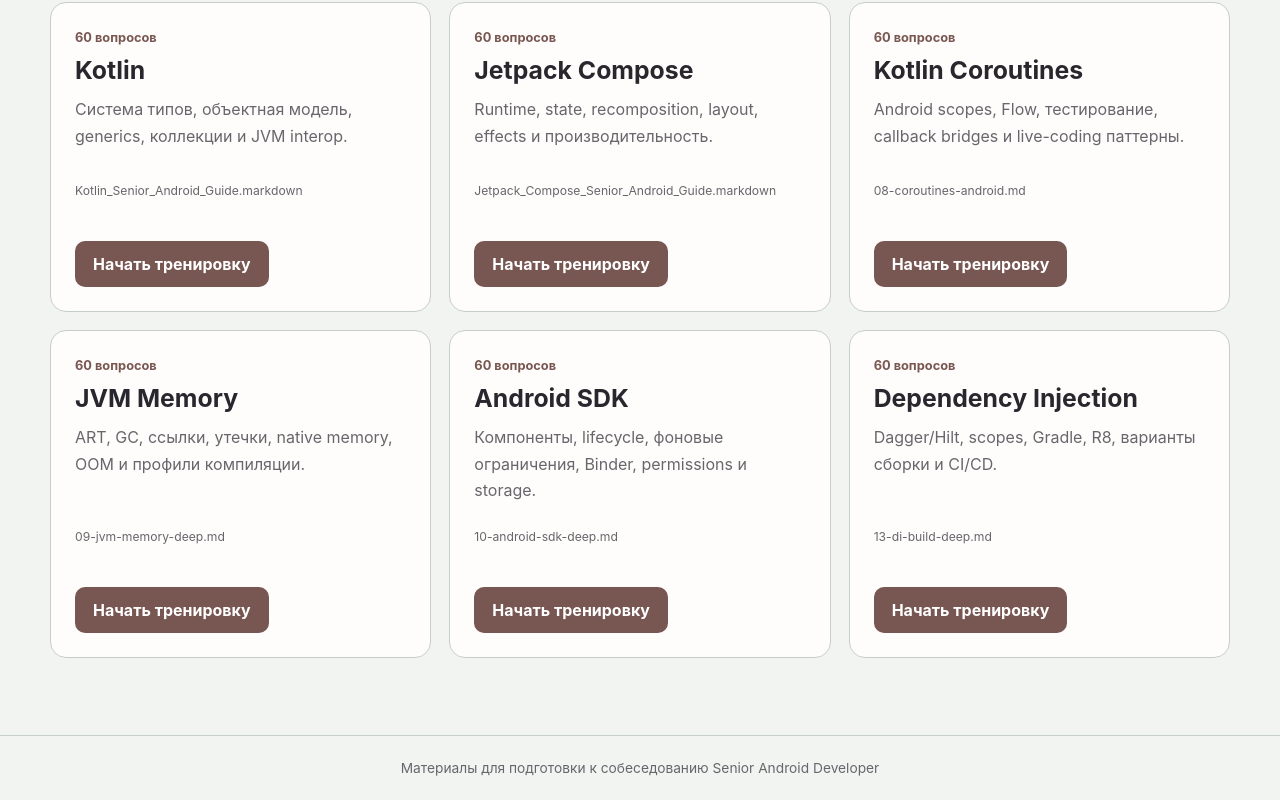
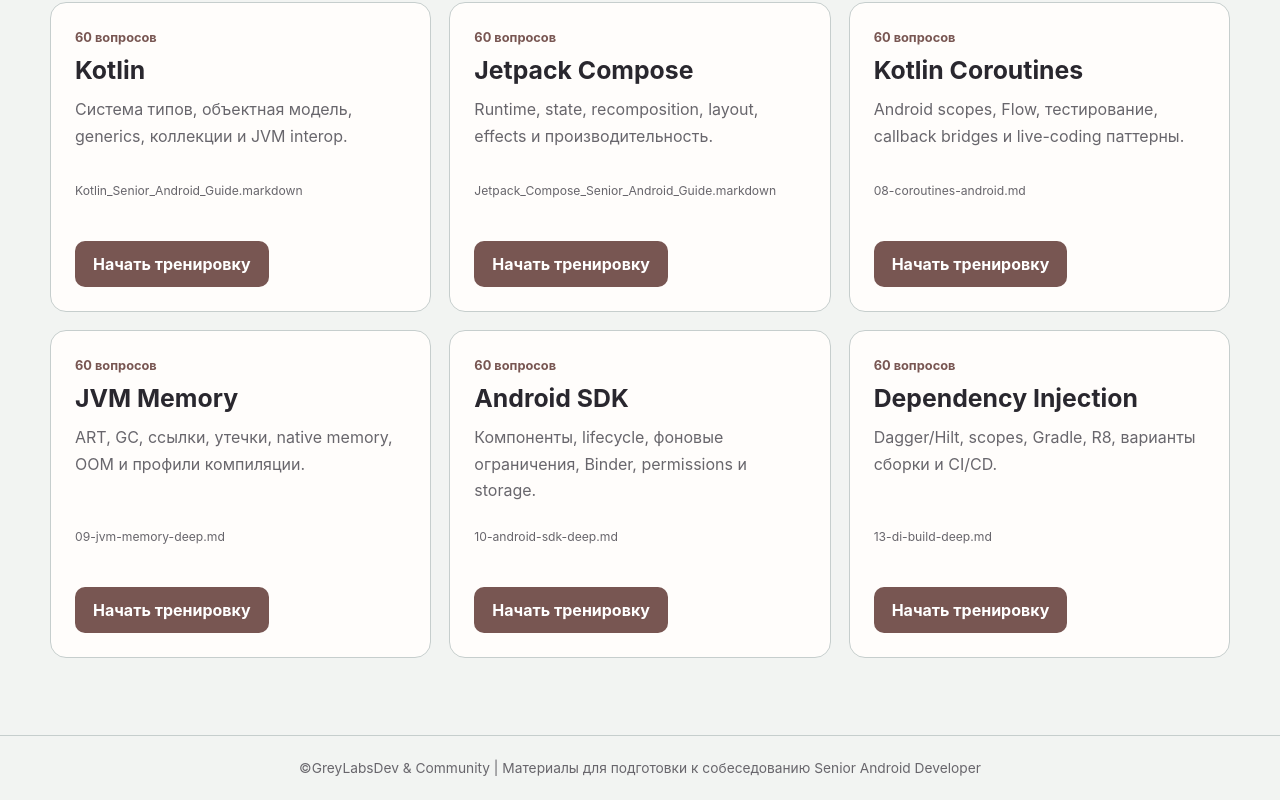
Before and after one commit to GreyLabsDev/android_dev_interview, a React (Vite) app in the folder web/: page / in a window 1280 px wide. Shown: the part 364-1164 px from the top of the page. Built offline with nearby package versions, Linux system fonts and the light colour scheme.

Commit message:
updated info

```diff
--- a/web/src/components/AppLayout.tsx
+++ b/web/src/components/AppLayout.tsx
@@ -41,7 +41,7 @@
         <Outlet />
       </main>
       <footer>
-        Материалы для подготовки к собеседованию Senior Android Developer
+        ©GreyLabsDev & Community | Материалы для подготовки к собеседованию Senior Android Developer
       </footer>
     </div>
   )
```
